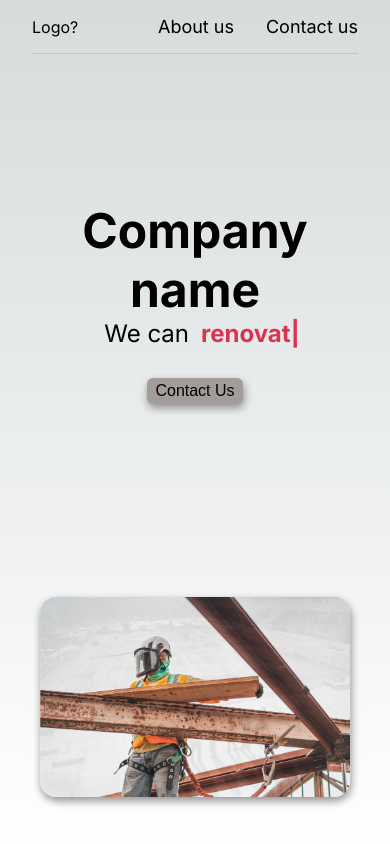
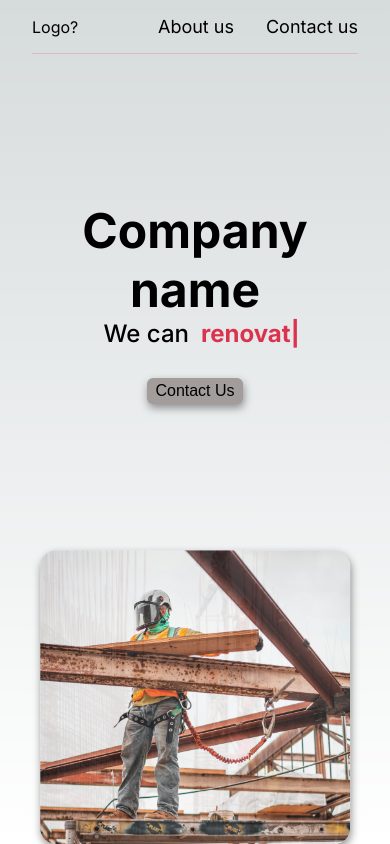
Before and after one commit to aelt95/b-company, a Next.js app: page / in a window 390 px wide. Built offline with nearby package versions, Linux system fonts and the light colour scheme.

Commit message:
images height fixed

```diff
--- a/src/components/header.css
+++ b/src/components/header.css
@@ -63,7 +63,7 @@ header {
   background-color: #a29c9b66;
 }
 .company-name {
-  font-size: 4rem;
+  font-size: 5rem;
 }
 .company-description {
   font-size: 36px;
@@ -73,6 +73,7 @@ header {
 }
 .static-txt {
   text-align: end;
+  font-weight: 500;
 }
 .dynamic-txt {
   text-align: start;
@@ -90,7 +91,7 @@ header {
   width: 250px;
   border-radius: 1rem;
   width: 95%;
-  height: 400px;
+  height: 80%;
   box-shadow: 1px 4px 8px rgba(0, 0, 0, 0.4);
 }
 .image-1 {
@@ -120,19 +121,21 @@ header {
     opacity: 1;
   }
 }
-@media (max-width: 720px) {
+
+@media (max-width: 1300px) {
   .image {
-    height: 300px;
+    height: 70%;
   }
-}
-@media (max-width: 1100px) {
-  .image {
-    height: 300px;
+  .company-name {
+    font-size: 4rem;
+  }
+  .header-section {
+    grid-template-columns: 1fr 1fr;
   }
 }
 @media (max-width: 720px) {
   .image {
-    height: 200px;
+    height: 100%;
   }
   .nav-bar li {
     font-size: 18px;
```
Also changed, not shown: public/construction1-unsplash.jpg.
